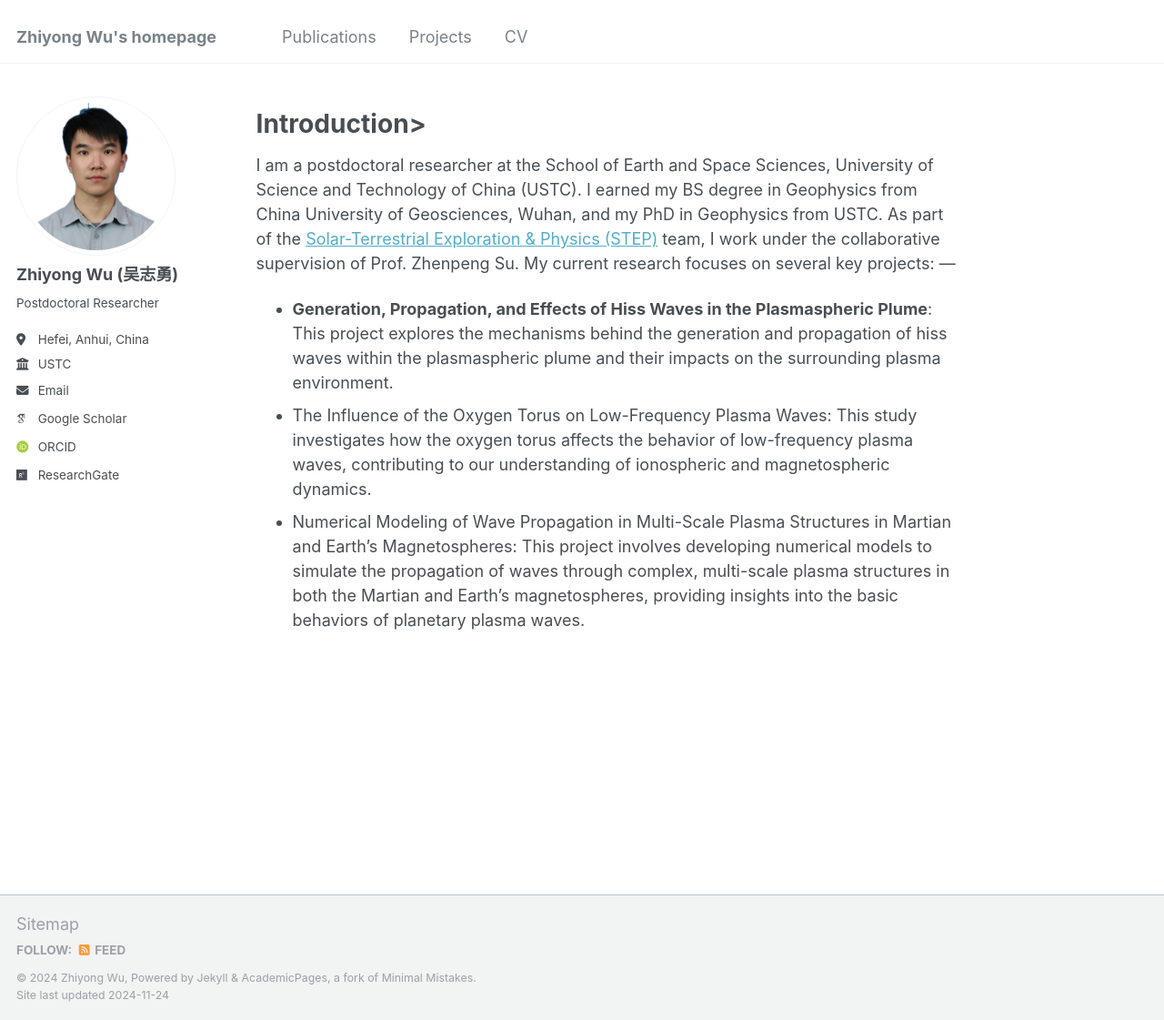
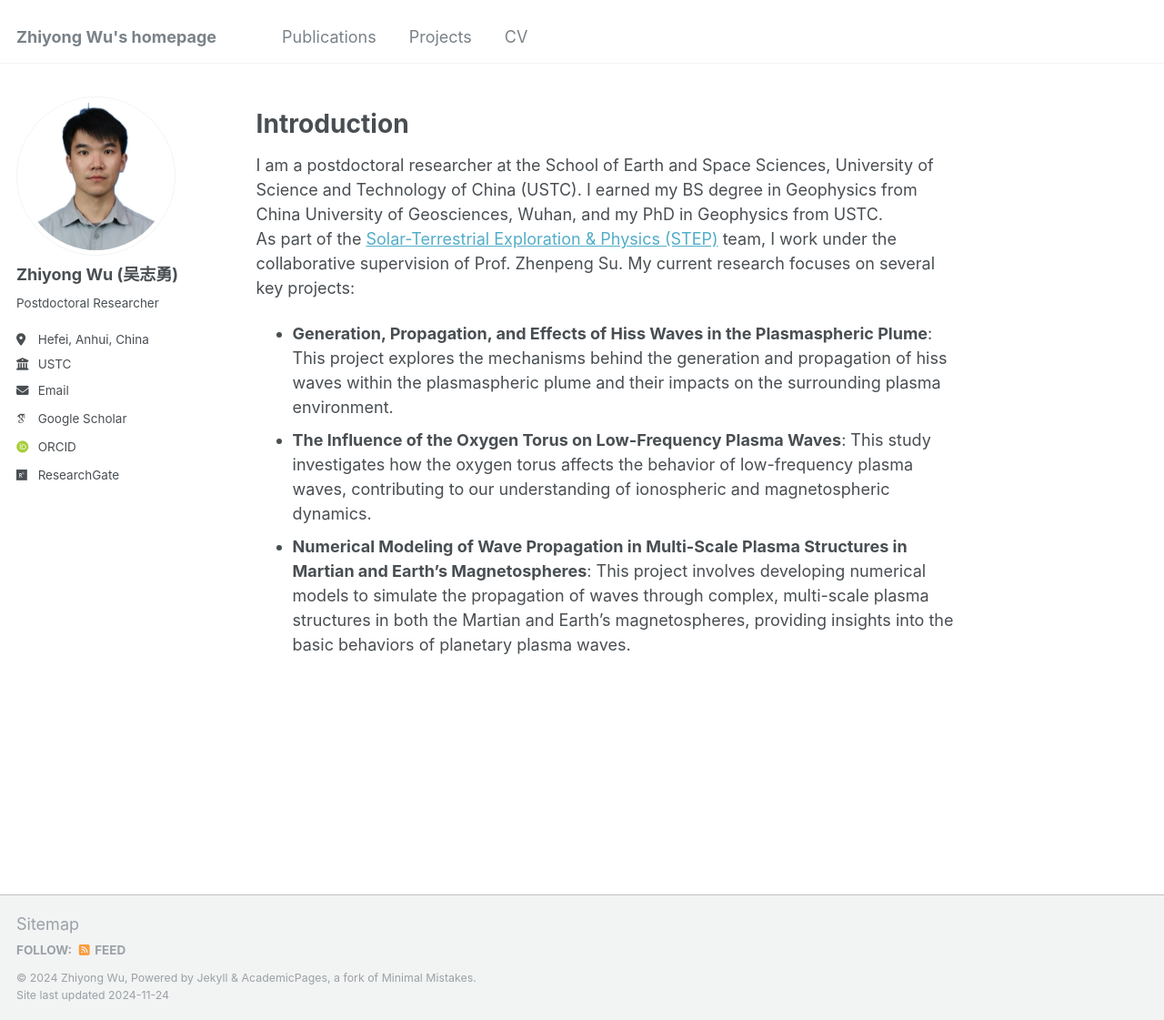
Before and after one commit to Z-Y-Wu/ZW-, a Jekyll site: the page built from _pages/about.md, in a window 1280 px wide and 1121 px high. Shown: the whole window at 91% size. Built offline with Jekyll 4.4.1, drawn with Linux system fonts in a browser that asks for light colours; some web fonts are replaced.

Commit message:
Update about.md

```diff
--- a/_pages/about.md
+++ b/_pages/about.md
@@ -6,13 +6,13 @@ redirect_from:
   - /about/
   - /about.html
 ---
-<h1>Introduction></h1>
-I am a postdoctoral researcher at the School of Earth and Space Sciences, University of Science and Technology of China (USTC). I earned my BS degree in Geophysics from China University of Geosciences, Wuhan, and my PhD in Geophysics from USTC.
+<h1>Introduction</h1>
+I am a postdoctoral researcher at the School of Earth and Space Sciences, University of Science and Technology of China (USTC). I earned my BS degree in Geophysics from China University of Geosciences, Wuhan, and my PhD in Geophysics from USTC.<br>
 As part of the <a href="https://step.ustc.edu.cn/">Solar-Terrestrial Exploration & Physics (STEP)</a> team, I work under the collaborative supervision of Prof. Zhenpeng Su. My current research focuses on several key projects:
----
+
 * <b>Generation, Propagation, and Effects of Hiss Waves in the Plasmaspheric Plume</b>: This project explores the mechanisms behind the generation and propagation of hiss waves within the plasmaspheric plume and their impacts on the surrounding plasma environment.
-* The Influence of the Oxygen Torus on Low-Frequency Plasma Waves: This study investigates how the oxygen torus affects the behavior of low-frequency plasma waves, contributing to our understanding of ionospheric and magnetospheric dynamics.
-* Numerical Modeling of Wave Propagation in Multi-Scale Plasma Structures in Martian and Earth's Magnetospheres: This project involves developing numerical models to simulate the propagation of waves through complex, multi-scale plasma structures in both the Martian and Earth's magnetospheres, providing insights into the basic behaviors of planetary plasma waves.
+* <b>The Influence of the Oxygen Torus on Low-Frequency Plasma Waves</b>: This study investigates how the oxygen torus affects the behavior of low-frequency plasma waves, contributing to our understanding of ionospheric and magnetospheric dynamics.
+* <b>Numerical Modeling of Wave Propagation in Multi-Scale Plasma Structures in Martian and Earth's Magnetospheres</b>: This project involves developing numerical models to simulate the propagation of waves through complex, multi-scale plasma structures in both the Martian and Earth's magnetospheres, providing insights into the basic behaviors of planetary plasma waves.
 
 <!--This is the front page of a website that is powered by the [Academic Pages template](https://github.com/academicpages/academicpages.github.io) and hosted on GitHub pages. [GitHub pages](https://pages.github.com) is a free service in which websites are built and hosted from code and data stored in a GitHub repository, automatically updating when a new commit is made to the repository. This template was forked from the [Minimal Mistakes Jekyll Theme](https://mmistakes.github.io/minimal-mistakes/) created by Michael Rose, and then extended to support the kinds of content that academics have: publications, talks, teaching, a portfolio, blog posts, and a dynamically-generated CV. You can fork [this template](https://github.com/academicpages/academicpages.github.io) right now, modify the configuration and markdown files, add your own PDFs and other content, and have your own site for free, with no ads!
 
```
